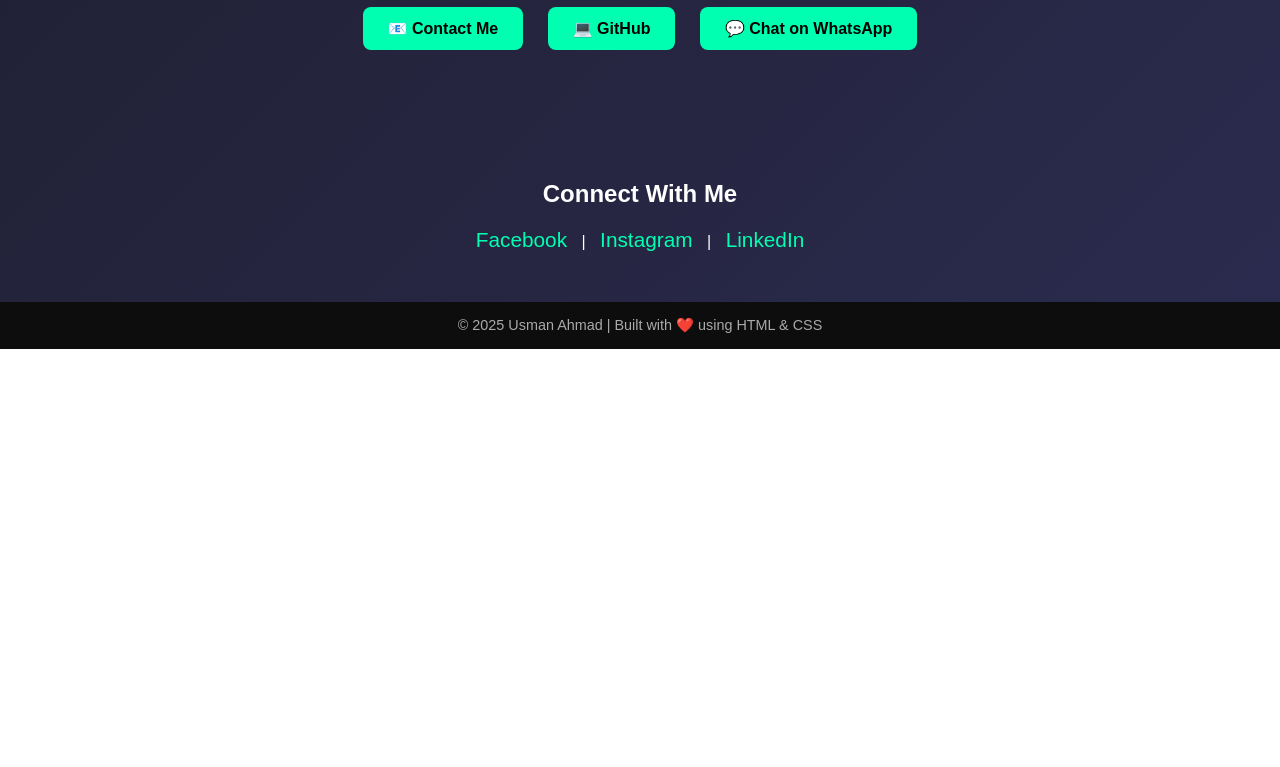
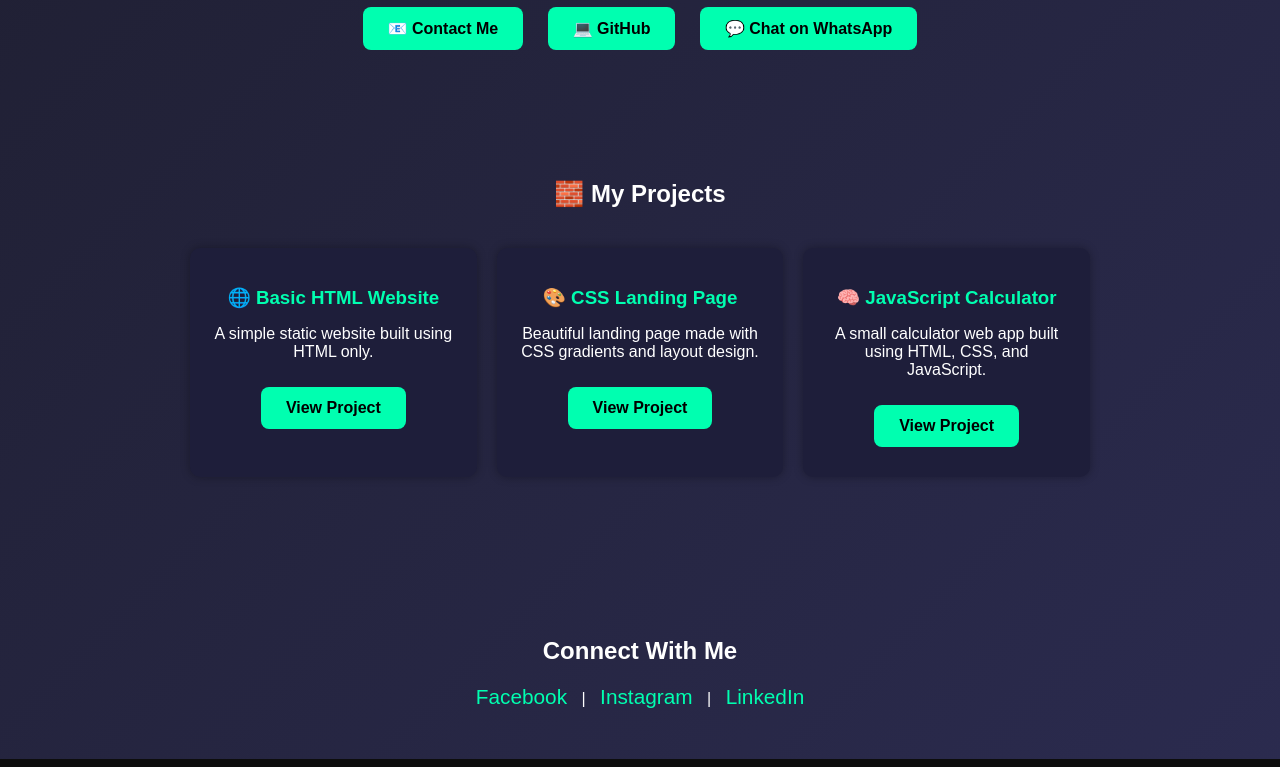
Before and after one commit to maanii99022-commits/usmanahmad-website.github.io, a plain HTML site: page index.html in a window 1280 px wide. Shown: the part 495-1262 px from the top of the page. Before the commit the page ends 844 px from the top, so only its background shows below. Drawn offline with Linux system fonts and the light colour scheme.

Commit message:
Add projects section with project cards
Added a projects section with project cards showcasing various web projects, including a basic HTML website, a CSS landing page, and a JavaScript calculator. Updated the WhatsApp link and styled the project cards.

```diff
--- a/index.html
+++ b/index.html
@@ -77,6 +77,32 @@
       color: #fff;
     }
 
+    .projects {
+      display: grid;
+      grid-template-columns: repeat(auto-fit, minmax(250px, 1fr));
+      gap: 20px;
+      max-width: 900px;
+      margin: 40px auto;
+    }
+
+    .project-card {
+      background: #1e1e3a;
+      padding: 20px;
+      border-radius: 10px;
+      box-shadow: 0 0 10px rgba(0,0,0,0.3);
+      transition: 0.3s;
+    }
+
+    .project-card:hover {
+      transform: scale(1.05);
+      background: #29294d;
+    }
+
+    .project-card h3 {
+      color: #00ffb0;
+      margin-bottom: 10px;
+    }
+
     footer {
       background: #0d0d0d;
       padding: 15px;
@@ -103,8 +129,30 @@
     <div>
       <a href="mailto:manii739922@gmail.com" class="button">📧 Contact Me</a>
       <a href="https://github.com/maanii99022-commits" class="button">💻 GitHub</a>
-      <!-- 👇 WhatsApp Button -->
-      <a href="https://wa.me/923087399022" class="button" target="_blank">💬 Chat on WhatsApp</a>
+      <a href="https://wa.me/923xxxxxxxxx" class="button" target="_blank">💬 Chat on WhatsApp</a>
+    </div>
+  </section>
+
+  <section>
+    <h2>🧱 My Projects</h2>
+    <div class="projects">
+      <div class="project-card">
+        <h3>🌐 Basic HTML Website</h3>
+        <p>A simple static website built using HTML only.</p>
+        <a href="#" class="button">View Project</a>
+      </div>
+
+      <div class="project-card">
+        <h3>🎨 CSS Landing Page</h3>
+        <p>Beautiful landing page made with CSS gradients and layout design.</p>
+        <a href="#" class="button">View Project</a>
+      </div>
+
+      <div class="project-card">
+        <h3>🧠 JavaScript Calculator</h3>
+        <p>A small calculator web app built using HTML, CSS, and JavaScript.</p>
+        <a href="#" class="button">View Project</a>
+      </div>
     </div>
   </section>
 
```
